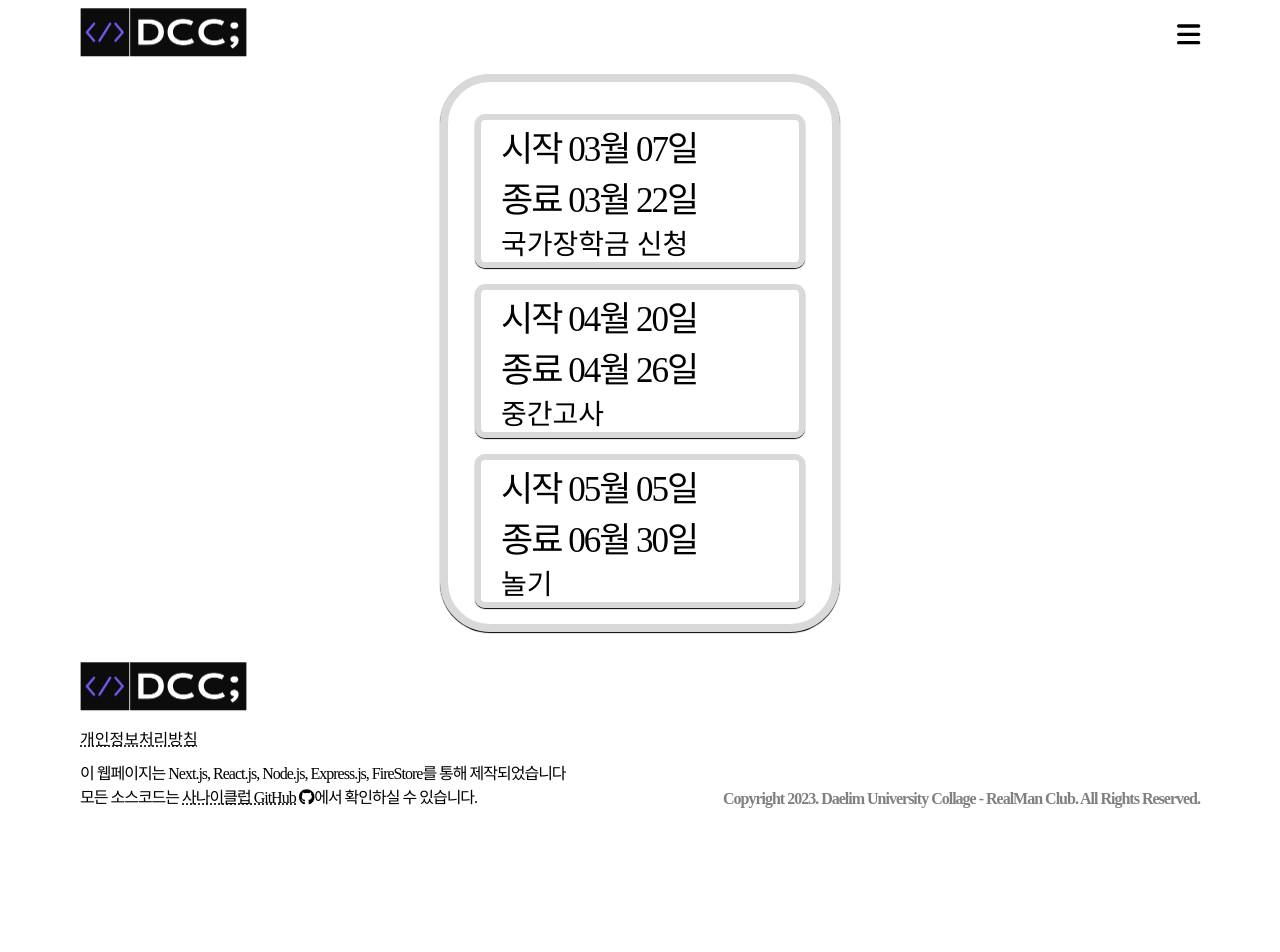
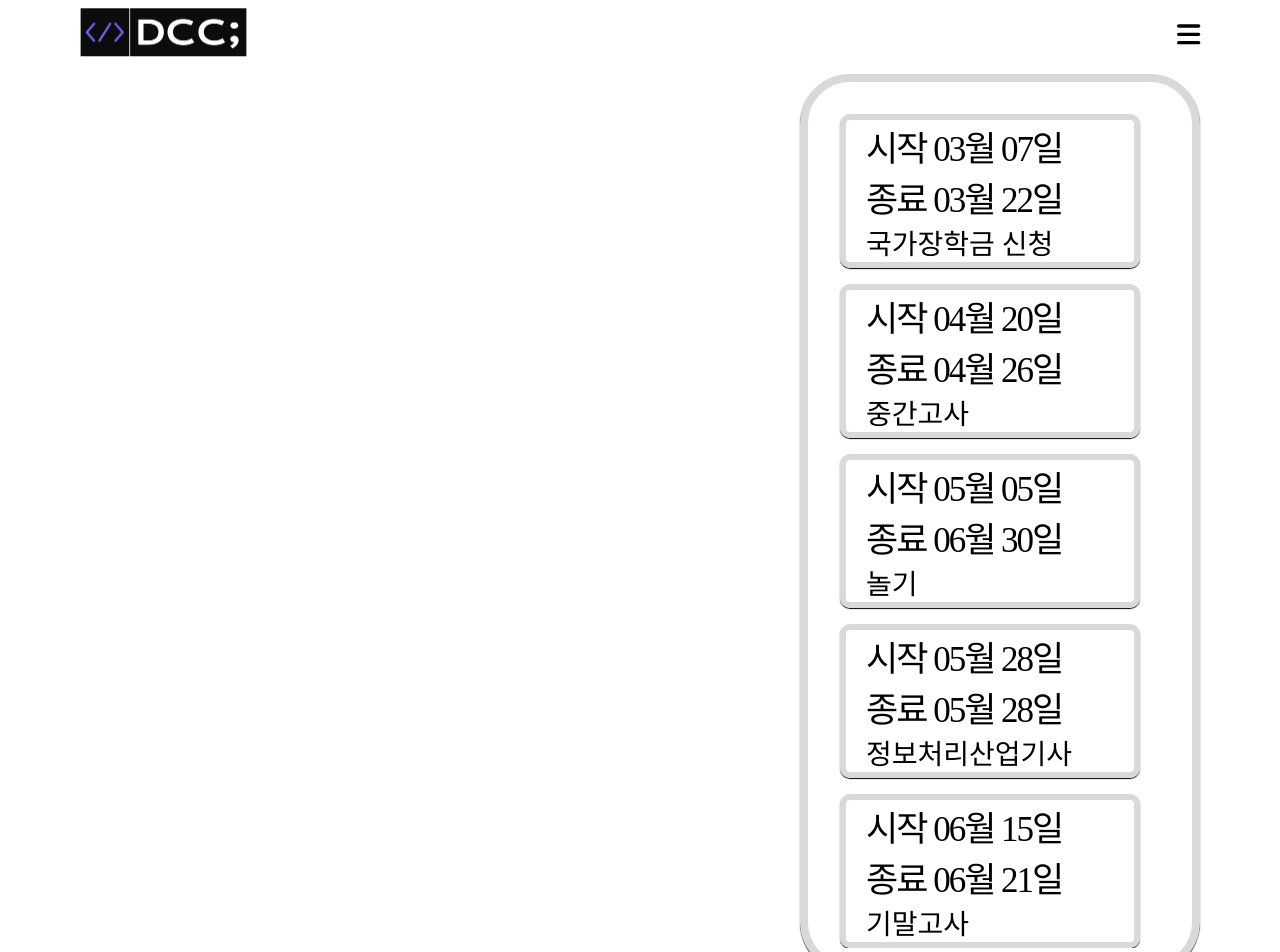
Before and after one commit to HarenKei/DCC_FE, a Next.js app: page /Schedule/ScheduleInfo in a window 1280 px wide. Shown: the top 952 px of the page. Before the commit the page ends 828 px from the top, so only its background shows below. Built offline with nearby package versions, Linux system fonts and the light colour scheme.

Commit message:
Add scrollbar

```diff
--- a/pages/Schedule/ScheduleInfo.tsx
+++ b/pages/Schedule/ScheduleInfo.tsx
@@ -21,11 +21,24 @@ const scheduleDummyDataArray = [
         startDate: "05월 05일",
         endDate: "06월 30일",
       },
+    {
+      id: "s4",
+      content: "정보처리산업기사",
+      startDate: "05월 28일",
+      endDate: "05월 28일",
+    },
+    {
+      id: "s5",
+      content: "기말고사",
+      startDate: "06월 15일",
+      endDate: "06월 21일",
+    }
 ];
 
 const ScheduleInfo = () => {
     return(
     <ScheduleInfoContainer>
+      <ScheduleInfoWrapper>
         {scheduleDummyDataArray.map((items) => (
           <ScheduleInfoCard
             key={items.id}
@@ -34,6 +47,7 @@ const ScheduleInfo = () => {
             endDate={items.endDate}
           />
         ))}
+      </ScheduleInfoWrapper>
     </ScheduleInfoContainer>
     );
 };
@@ -41,10 +55,10 @@ const ScheduleInfo = () => {
 const ScheduleInfoContainer = styled.div`
     display: flex;
     flex-direction: column;
-    align-items: center;
 
     padding: 1rem;
     margin: 1rem auto;
+    margin-right: 80px;
     background-color: white;
 
     width: 400px;
@@ -52,6 +66,23 @@ const ScheduleInfoContainer = styled.div`
     border: 8px solid #D9D9D9;
     border-radius: 50px;
     box-shadow: 0px 1px 1px black;
+
+    overflow: auto;
+`;
+
+const ScheduleInfoWrapper = styled.div`
+  height: 100%;
+  overflow-y: auto;
+  -webkit-margin-end: 6px;
+
+  ::-webkit-scrollbar {
+    width: 6px;
+  }
+
+  ::-webkit-scrollbar-thumb {
+    background-color: #B3B3B3;
+    border-radius: 3px;
+  }
 `;
 
 export default ScheduleInfo;
--- a/src/Common/ScheduleInfoCard.tsx
+++ b/src/Common/ScheduleInfoCard.tsx
@@ -24,7 +24,7 @@ const ScheduleInfoCard = (props : Props) => {
 };
 
 const ScheduleInfoCardContainer = styled.div`
-    width: 330px;
+    width: 300px;
     heigth: 90px;
     border-radius: 10px;
 
@@ -36,6 +36,7 @@ const ScheduleInfoCardContainer = styled.div`
     border: 6px solid #D9D9D9;
     border-radius: 10px;
     margin-top: 1rem;
+    margin-left: 1rem;
 `;
 
 const ScheduleInfoCardDateTitle = styled.div`
```
